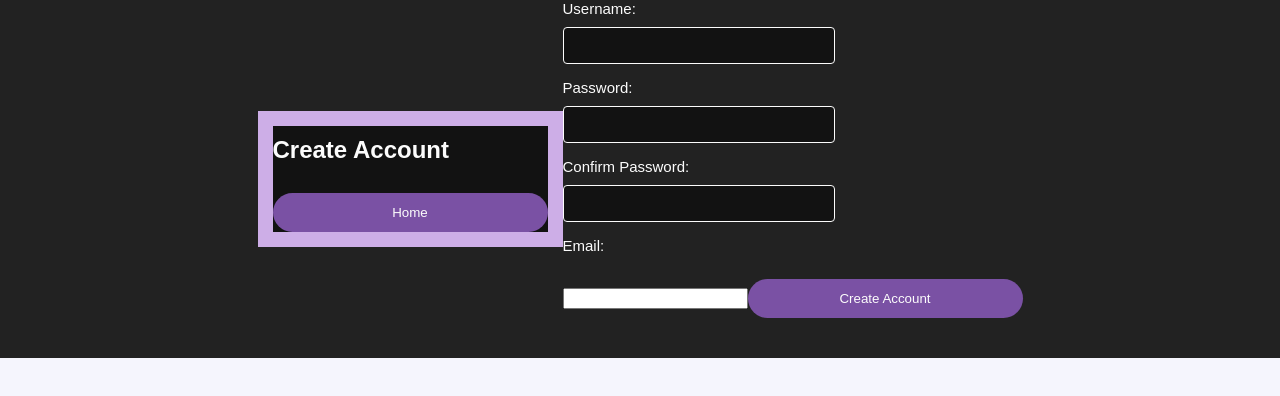
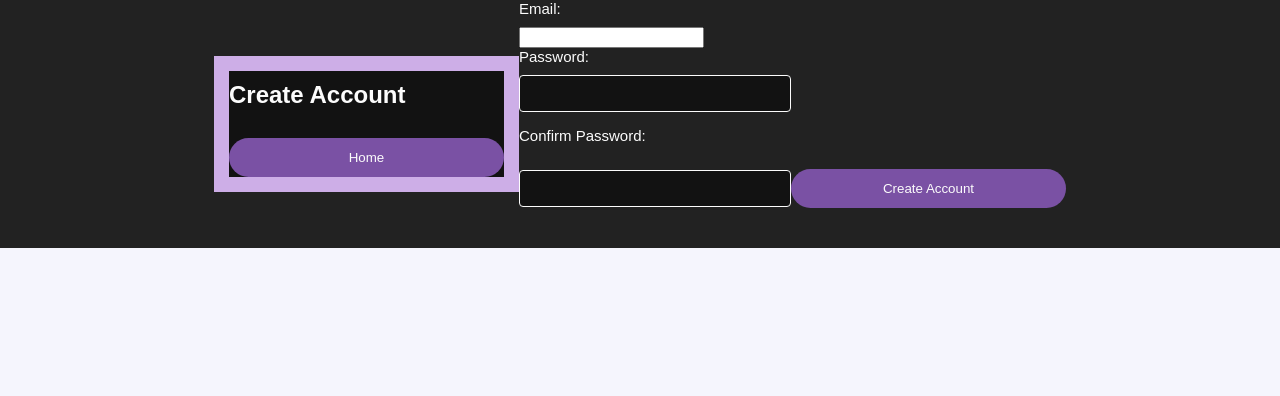
Before and after one commit to josephvu10/csci4300-final-project, a Next.js app in the folder final-project/: page /createAccount in a window 1280 px wide. Shown: the top 396 px of the page. Built offline with nearby package versions, Linux system fonts and the light colour scheme.

Commit message:
remove username option

```diff
--- a/final-project/pages/createAccount.js
+++ b/final-project/pages/createAccount.js
@@ -6,16 +6,15 @@ import axios from 'axios'; // Import Axios
 import styles from '../styles/login.module.css';
 
 const CreateAccount = ({ onLogin }) => {
-  const [username, setUsername] = useState('');
+  const [email, setEmail] = useState('');
   const [password, setPassword] = useState('');
   const [confirmPassword, setConfirmPassword] = useState('');
-  const [email, setEmail] = useState('');
   const router = useRouter();
 
   const handleCreateAccount = () => {
-    if (username.trim() !== '' && password.trim() !== '' && password === confirmPassword) {
+    if (email.trim() !== '' && password.trim() !== '' && password === confirmPassword) {
       // Make a POST request to the backend API endpoint
-      axios.post('/api/create-account', { username, password, email })
+      axios.post('/api/create-account', { email, password })
         .then(response => {
           const userData = response.data;
           onLogin(userData.username);
@@ -28,7 +27,7 @@ const CreateAccount = ({ onLogin }) => {
       if (password !== confirmPassword) {
         alert('Passwords do not match.');
       } else {
-        alert('Please enter a username, password, and confirm password.');
+        alert('Please enter an email, password, and confirm password.');
       }
     }
   };
@@ -47,11 +46,11 @@ const CreateAccount = ({ onLogin }) => {
         </div>
       </header>
       <div>
-        <label className={styles.label}>Username:</label>
+        <label className={styles.label}>Email:</label>
         <input
-          type="text"
-          value={username}
-          onChange={(e) => setUsername(e.target.value)}
+          type="email"
+          value={email}
+          onChange={(e) => setEmail(e.target.value)}
           className={styles.inputField}
         />
         <label className={styles.label}>Password:</label>
@@ -68,13 +67,6 @@ const CreateAccount = ({ onLogin }) => {
           onChange={(e) => setConfirmPassword(e.target.value)}
           className={styles.inputField}
         />
-        <label className={styles.label}>Email:</label>
-        <input
-          type="email"
-          value={email}
-          onChange={(e) => setEmail(e.target.value)}
-          className={styles.inputField}
-        />
         <button className={styles.loginButton} onClick={handleCreateAccount}>Create Account</button>
       </div>
     </div>
```
Also changed, not shown: 1 other file (tests, documents, lock files or other folders).
